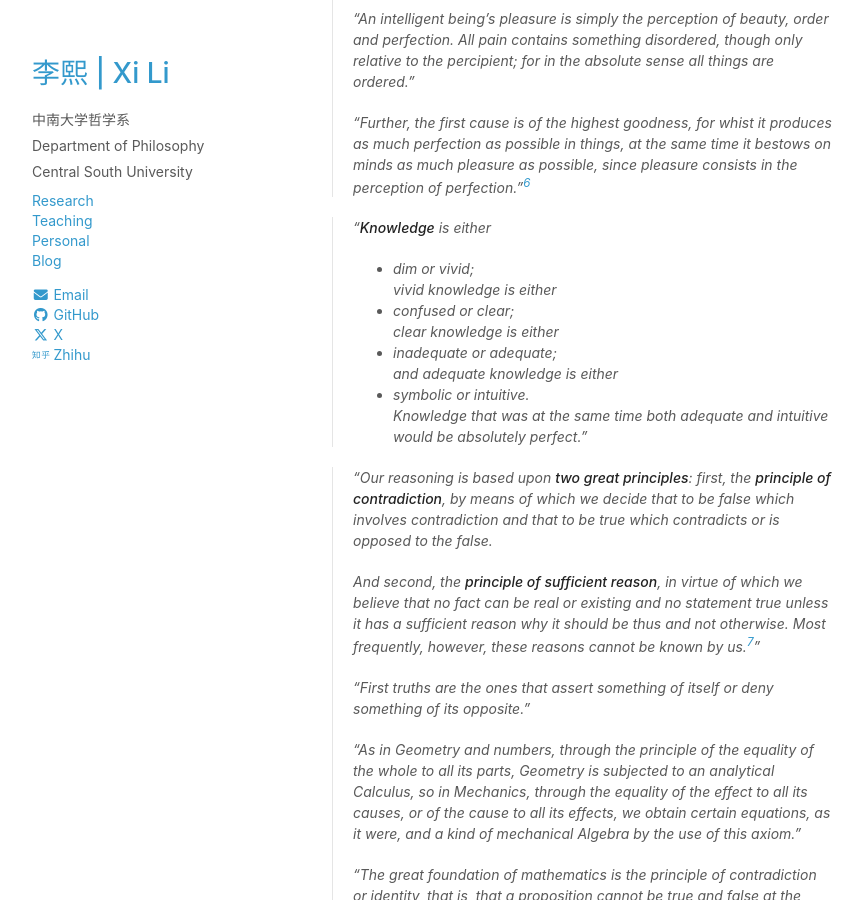
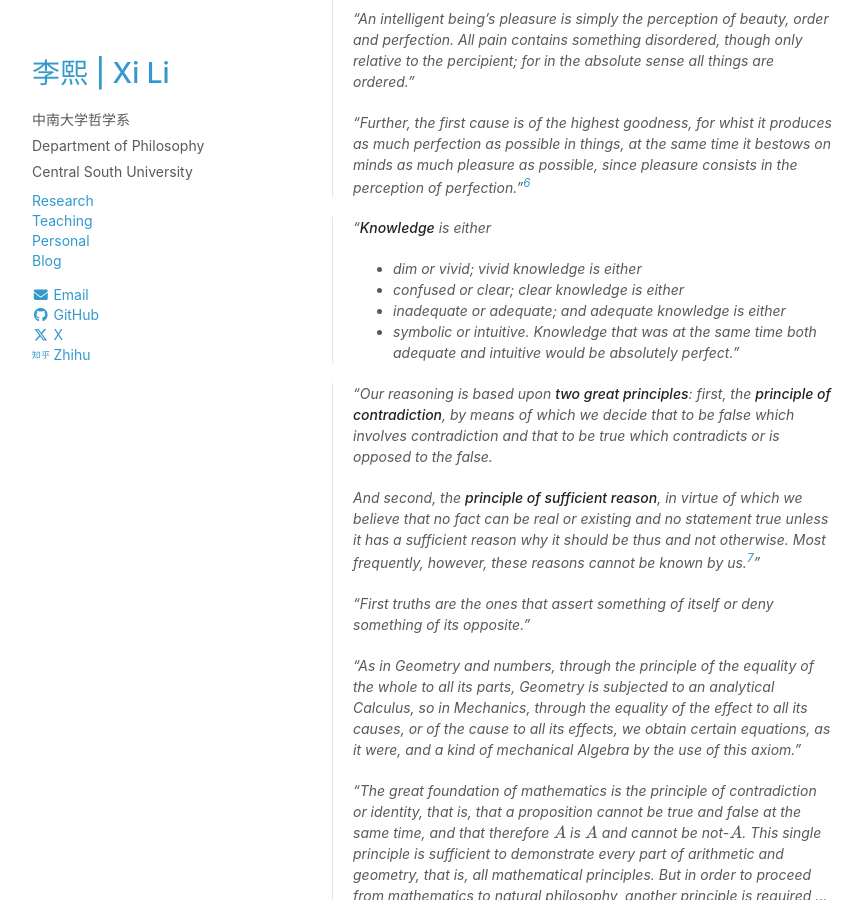
Before and after one commit to rickylixi/rickylixi.github.io, a Jekyll site: the page built from _posts/2025-10-08-leibniz-quotes.md, in a window 1280 px wide and 900 px high, scrolled down 6815 px. Shown: the whole window, without its empty margins (26-888 px from the left). Built offline with Jekyll 4.4.1, drawn with Linux system fonts in a browser that asks for light colours; comment, search, counter and statistics services are not loaded.

```diff
--- a/_posts/2025-10-08-leibniz-quotes.md
+++ b/_posts/2025-10-08-leibniz-quotes.md
@@ -345,13 +345,13 @@ easier.
 
 
 > "**Knowledge** is either
-> - dim or vivid;\
+> - dim or vivid;
 > vivid knowledge is either
-> - confused or clear;\
+> - confused or clear;
 > clear knowledge is either
-> - inadequate or adequate;\
+> - inadequate or adequate;
 > and adequate knowledge is either
-> - symbolic or intuitive.\
+> - symbolic or intuitive.
 > Knowledge that was at the same time both adequate and intuitive would be absolutely perfect."
 
 
```
